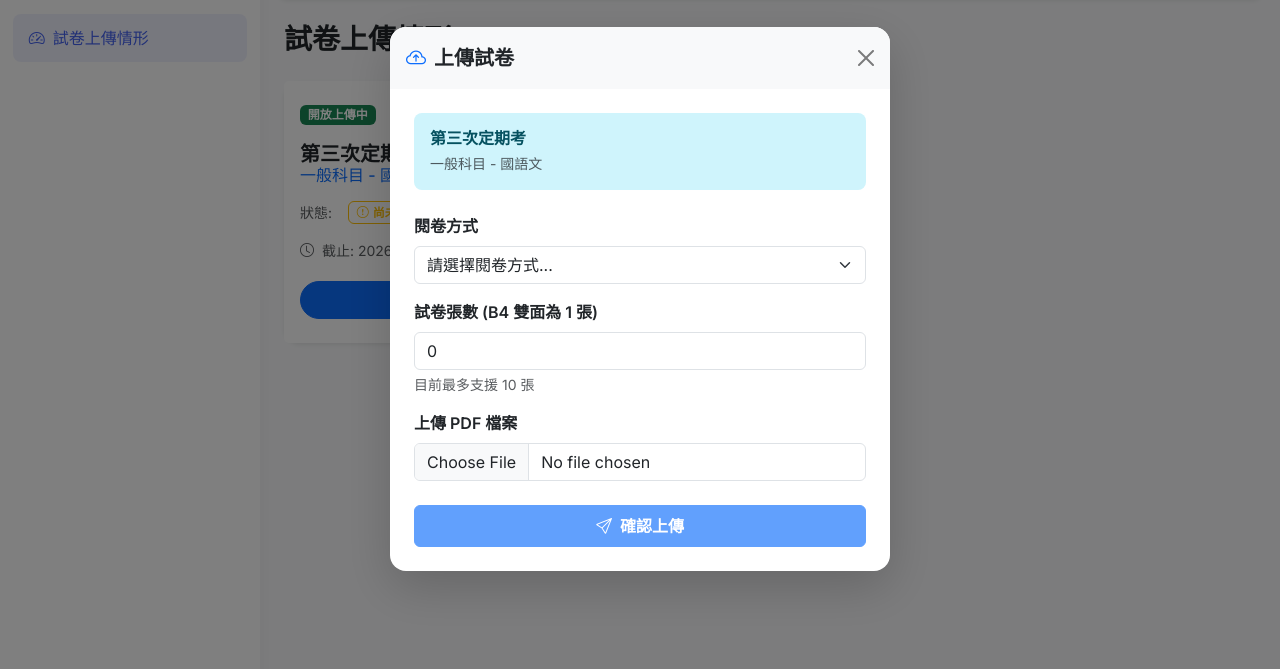
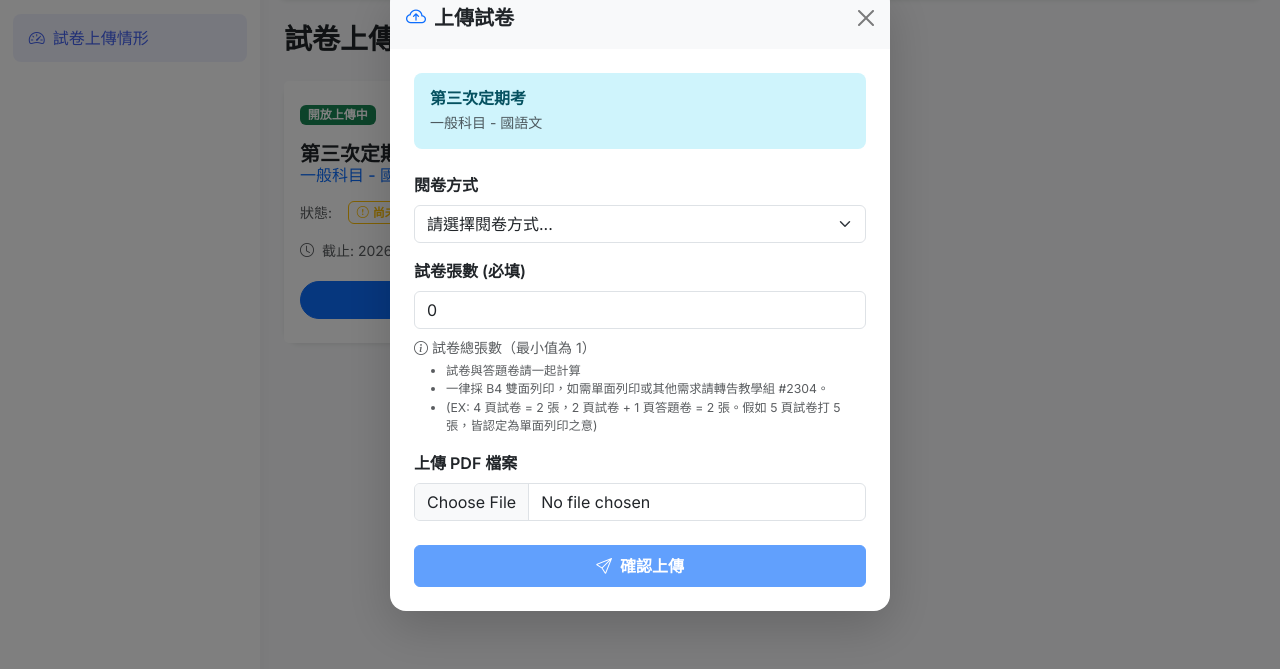
Before and after one commit to cookeyholder/ExamPaperUploadSystem-GAS, a website built with Vite: page index.html in a window 1280 px wide. Both pictures are taken after a click on the button "上傳試卷". Shown: the part 101-770 px from the top of the page. Built offline with nearby package versions, Linux system fonts and the light colour scheme.

Commit message:
style(modal): 修正閱卷方式選項並補齊原版張數提示文字

```diff
--- a/src/components/UploadModal.js
+++ b/src/components/UploadModal.js
@@ -28,16 +28,23 @@ export class UploadModal {
                     <label class="form-label fw-semibold">閱卷方式</label>
                     <select class="form-select" id="markingType" required>
                       <option value="" selected disabled>請選擇閱卷方式...</option>
+                      <option value="人工閱卷">人工閱卷</option>
                       <option value="電腦閱卷">電腦閱卷</option>
-                      <option value="人工閱卷">人工閱卷</option>
-                      <option value="不需閱卷">不需閱卷</option>
+                      <option value="人工閱卷+電腦閱卷">人工閱卷+電腦閱卷</option>
                     </select>
                   </div>
 
                   <div class="mb-3">
-                    <label class="form-label fw-semibold">試卷張數 (B4 雙面為 1 張)</label>
-                    <input type="number" class="form-control" id="pageCount" min="0" max="10" required placeholder="如不需要印試卷請填 0">
-                    <div class="form-text text-muted">目前最多支援 10 張</div>
+                    <label class="form-label fw-semibold">試卷張數 (必填)</label>
+                    <input type="number" class="form-control" id="pageCount" min="1" max="10" required placeholder="請輸入試卷張數">
+                    <div class="form-text text-muted mt-2">
+                        <i class="bi bi-info-circle me-1"></i>試卷總張數（最小值為 1）
+                        <ul class="mb-0 mt-1 small">
+                            <li>試卷與答題卷請一起計算</li>
+                            <li>一律採 B4 雙面列印，如需單面列印或其他需求請轉告教學組 #2304。</li>
+                            <li>(EX: 4 頁試卷 = 2 張，2 頁試卷 + 1 頁答題卷 = 2 張。假如 5 頁試卷打 5 張，皆認定為單面列印之意)</li>
+                        </ul>
+                    </div>
                   </div>
 
                   <div class="mb-4">
```
Also changed, not shown: dist/index.html.
